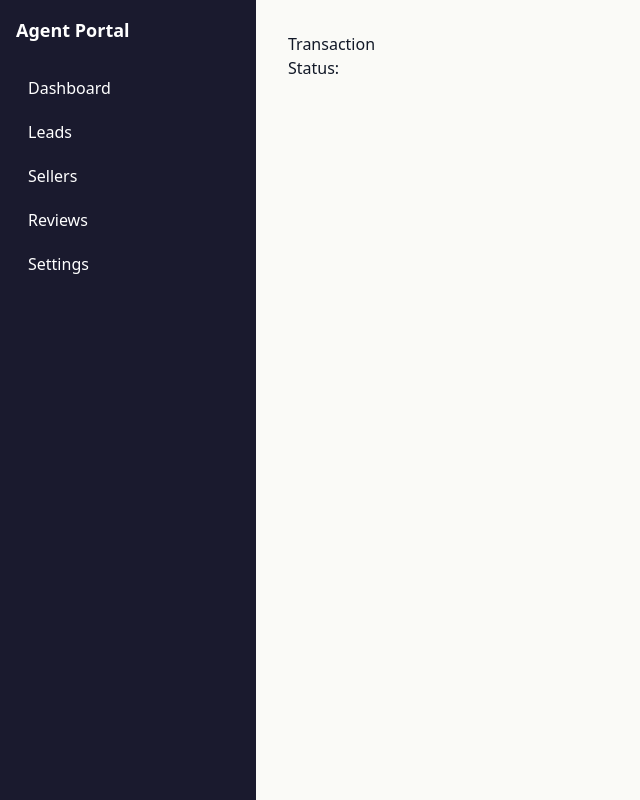
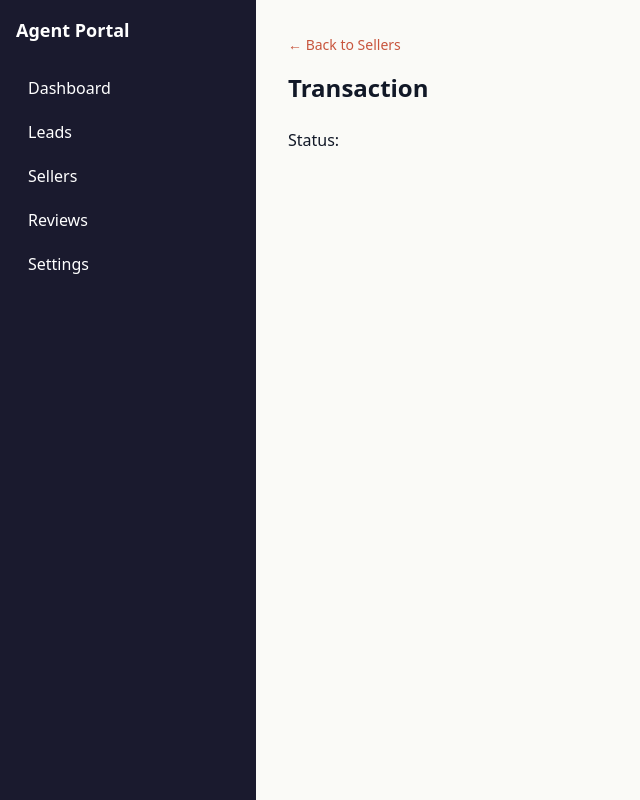
Before and after one commit to Duckchief/sellmyhouse, a Node project: template src/views/pages/agent/transaction.njk in a window 1280 px wide. Shown: the whole page, without its empty margins (0-640 px from the left). Run offline with Node 20 templates, Linux system fonts and the light colour scheme; the template is opened without the code that fills it, so the values that code supplies are empty; style sheets or scripts are compiled from the project's sources; some libraries are stand-ins or nearby versions.

Commit message:
style: apply page-header to agent transaction page

```diff
--- a/src/views/pages/agent/transaction.njk
+++ b/src/views/pages/agent/transaction.njk
@@ -1,6 +1,10 @@
 {# pages/agent/transaction.njk #}
 {% extends "layouts/agent.njk" %}
 {% block content %}
-<h1>{{ "Transaction" | t }}</h1>
+{% set pageTitle = "Transaction" %}
+{% set backUrl = "/agent/sellers" %}
+{% set backLabel = "Back to Sellers" %}
+{% include "partials/shared/page-header.njk" %}
+
 {% include "partials/agent/transaction-detail.njk" %}
 {% endblock %}
```
